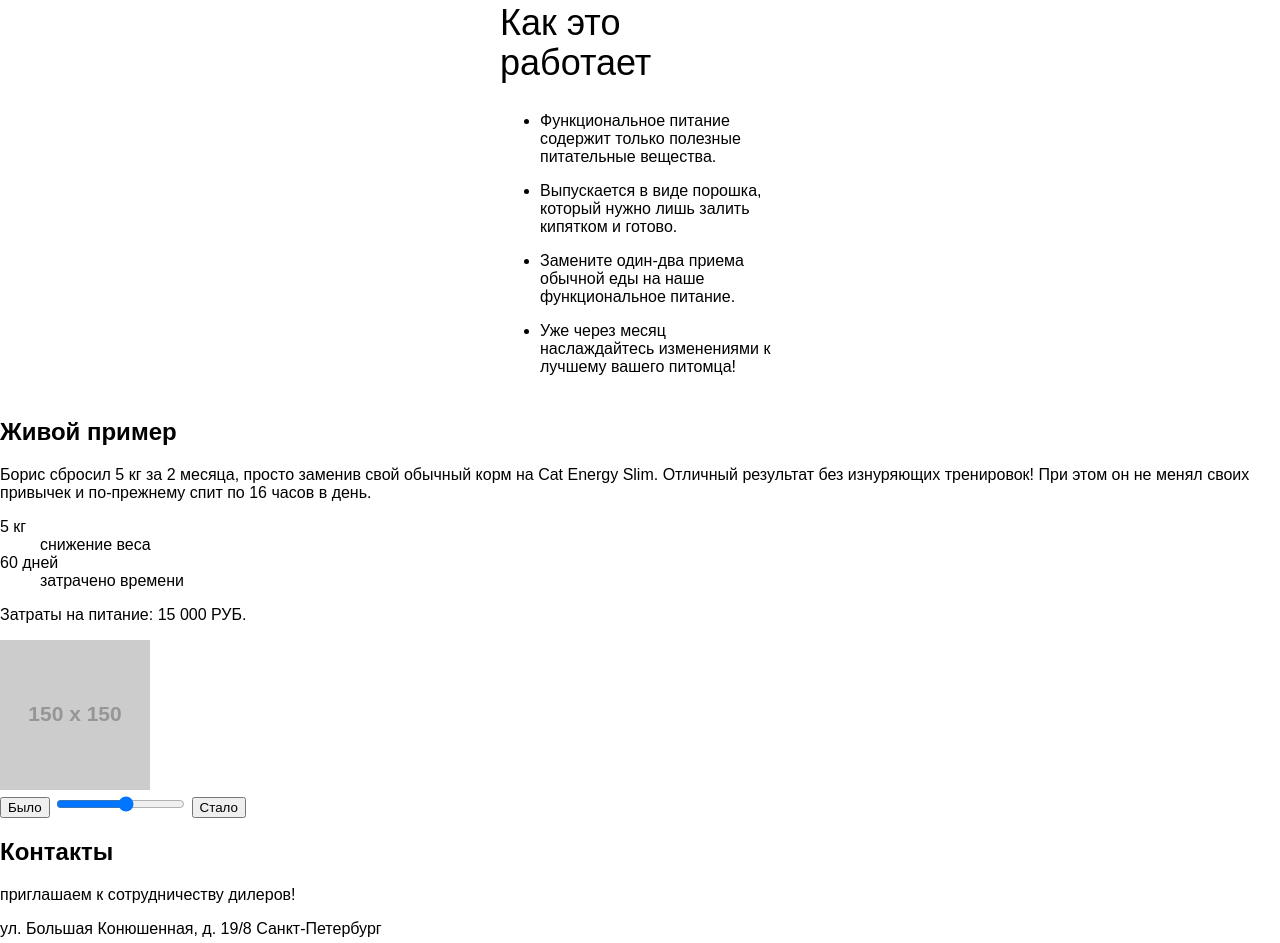
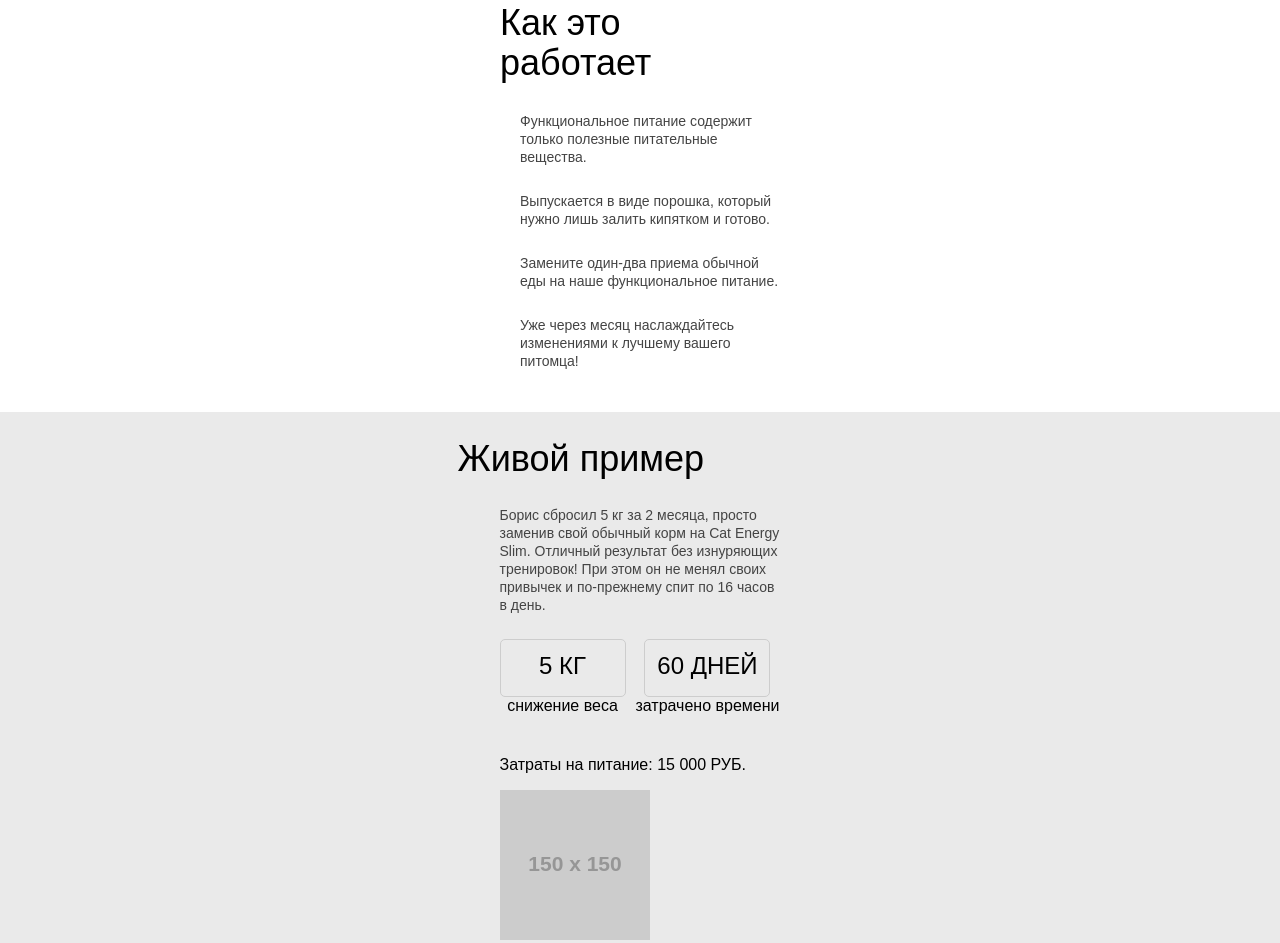
Before and after one commit to VladimirKrysin/Training_project, a website: page source/index.html in a window 1280 px wide. Shown: the part 1223-2166 px from the top of the page. Drawn offline with Linux system fonts and the light colour scheme; placeholder pictures from the web are drawn by us.

Commit message:
styled description and example blocks with changes in html markup

```diff
--- a/source/index.html
+++ b/source/index.html
@@ -82,22 +82,26 @@
       </div>
     </section>
     <section class="example">
-      <h2 class="example__title">Живой пример</h2>
+      <div class="example__title-wrapper">
+        <h2 class="example__title">Живой пример</h2>
+      </div>
       <div class="example__wrapper">
         <p class="example__text">Борис сбросил 5 кг за 2 месяца, просто заменив свой обычный корм на Cat Energy Slim.
           Отличный результат без изнуряющих тренировок! При этом он не менял своих привычек и по-прежнему спит по 16
           часов в день.</p>
-        <dl class="example__list">
-          <div class="example__item">
-            <dt class="example__stats">5 кг</dt>
-            <dd class="example__item-subtext">снижение веса</dd>
+        <div class="example__box-wrapper">
+          <div class="example__box">
+            <div class="example__item">
+              <b class="example__term">5 кг</b>
+              <span class="example__description">снижение веса</span>
+            </div>
+            <div class="example__item">
+              <b class="example__term">60 дней</b>
+              <span class="example__description">затрачено времени</span>
+            </div>
           </div>
-          <div class="example__item">
-            <dt class="example__stats">60 дней</dt>
-            <dd class="example__item-subtext">затрачено времени</dd>
-          </div>
-          <p class="example__expences">Затраты на питание: 15 000 РУБ.</p>
-        </dl>
+          <p class="example__costs">Затраты на питание: 15 000 РУБ.</p>
+        </div>
         <div class="example__slider">
           <div class="example__slide">
             <img class="example__img" src="https://via.placeholder.com/150x150" alt="">
--- a/source/sass/blocks/description/description.scss
+++ b/source/sass/blocks/description/description.scss
@@ -11,3 +11,28 @@
   font-weight: 400;
   line-height: 40px
 }
+
+.description__list {
+  display: flex;
+  flex-wrap: wrap;
+  list-style: none;
+  margin: 0px;
+  padding: 0px;
+
+}
+
+.description__item {
+  &:not(:last-child) {
+    margin-bottom: 26px;
+  }
+}
+
+.description__text {
+  margin: 0px;
+  margin-left: 20px;
+  color: #444444;
+  font-family: Arial;
+  font-size: 14px;
+  font-weight: 400;
+  line-height: 18px;
+}
--- a/source/sass/blocks/example/example.scss
+++ b/source/sass/blocks/example/example.scss
@@ -0,0 +1,73 @@
+.example {
+  background-color: #EAEAEA;
+}
+
+.example__wrapper {
+  width: 280px;
+  margin: 0 auto;
+  padding-left: 20px;
+  padding-right: 21px;
+  padding-bottom: 25px;
+  padding-top: 27px;
+}
+
+.example__title-wrapper {
+  width: 280px;
+  margin: 0 auto;
+  padding-top: 27px;
+  padding-left: 20px;
+  padding-right: 105px;
+  padding-bottom: 0px;
+}
+
+.example__title {
+  margin: 0px;
+  font-size: 36px;
+  font-weight: 400;
+  line-height: 40px;
+}
+
+.example__text {
+  margin: 0;
+  color: #444444;
+  font-family: Arial;
+  font-size: 14px;
+  font-weight: 400;
+  line-height: 18px;
+}
+
+.example__box-wrapper {
+  display: flex;
+  flex-direction: column;
+  flex-wrap: wrap;
+  margin-top: 25px;
+}
+
+.example__box {
+  display: flex;
+  flex-wrap: wrap;
+  justify-content: space-between;
+  margin-bottom: 25px;
+}
+
+.example__item {
+  display: flex;
+  flex-direction: column;
+  align-items: center;
+  justify-content: space-between;
+}
+
+.example__term {
+  font-size: 24px;
+  font-weight: 400;
+  line-height: 24px;
+  text-transform: uppercase;
+  width: 124px;
+  border: 1px solid #CDCDCD;
+  border-radius: 5px;
+  text-align: center;
+  padding-top: 14px;
+  padding-bottom: 18px;
+
+
+}
```
Also changed, not shown: source/css/style.css, 1 other file.
